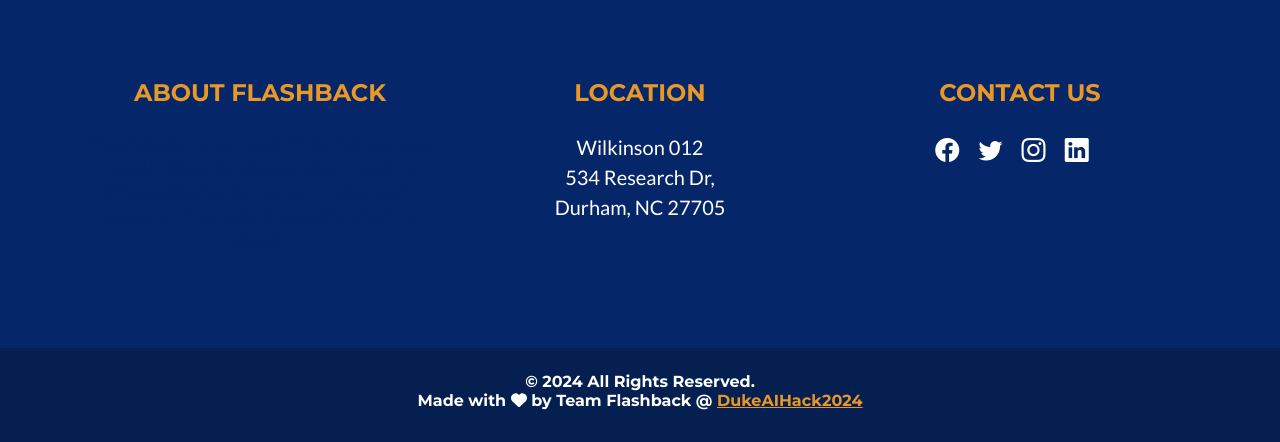
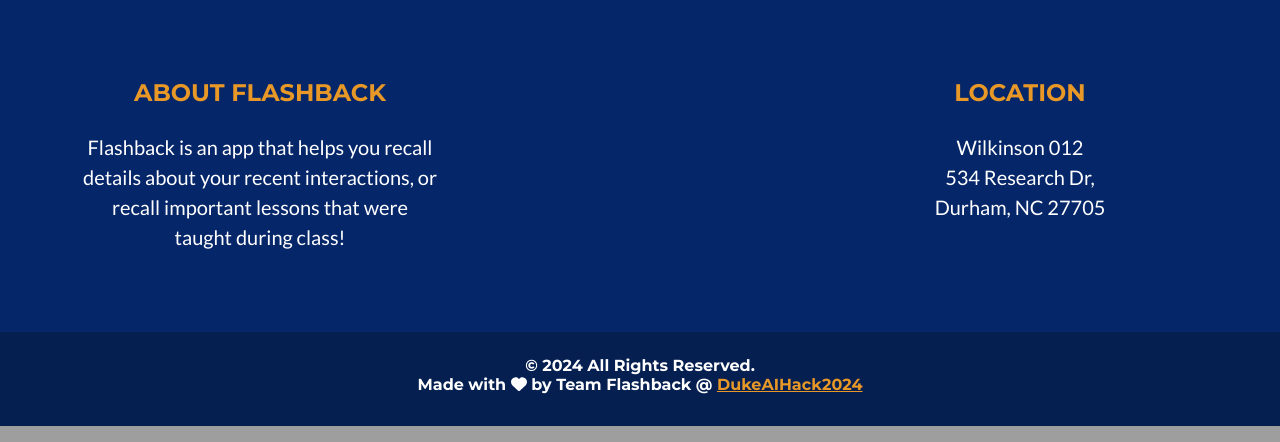
Before and after one commit to theorignalmapdcodex/2024AIHackathon-mapdscopy, a Flask app: page / in a window 1280 px wide. Shown: the part 887-1329 px from the top of the page. Run offline with Flask 2, Linux system fonts and the light colour scheme; some libraries are stand-ins or nearby versions.

Commit message:
Updated website

```diff
--- a/flashback/flask/templates/index.html
+++ b/flashback/flask/templates/index.html
@@ -85,11 +85,23 @@
                     <!-- Footer Location-->
                     <div class="col-lg-4 mb-5 mb-lg-0">
                         <h4 class="text-uppercase mb-4" style="color: #e79827">About FlashBack</h4>
-                        <h3 class="lead mb-0">
+                        <p class="lead mb-0">
                             Flashback is an app that helps you recall details about your recent interactions, or recall important lessons that were taught during class!
                         </p>
                     </div>
-                    <!-- Footer Social Icons-->
+
+
+                    <!-- Social Icons -->
+                    <div class="col-lg-4 social-icons">
+                        <!-- <h4 class="text-uppercase mb-4" style="color: #e79827">Contact Us</h4>
+                            <a href="https://web.facebook.com/michael.agyemanprempeh.5" class="me-3"><i class="bi bi-facebook fs-4"></i></a>
+                            <a href="https://twitter.com/map_dankwah" class="me-3"><i class="bi bi-twitter fs-4"></i></a>
+                            <a href="https://www.instagram.com/theoriginalmapd/" class="me-3"><i class="bi bi-instagram fs-4"></i></a>
+                            <a href="https://www.linkedin.com/in/michael-agyeman-prempeh-87a39915b/" class="me-3"><i class="bi bi-linkedin fs-4"></i></a> -->
+                    </div>
+                    <!-- Footer About Text-->
+
+                     <!-- Footer Social Icons-->
                     <div class="col-lg-4 mb-5 mb-lg-0">
                         <h4 class="text-uppercase mb-4" style="color: #e79827">Location</h4>
                         <p class="lead mb-0">
@@ -98,19 +110,11 @@
                             Durham, NC 27705
                         </p>
                     </div>
-                    <!-- Footer About Text-->
 
                     <!-- Add Bootstrap Icons CDN -->
                     <link rel="stylesheet" href="https://cdn.jsdelivr.net/npm/bootstrap-icons@1.11.2/font/bootstrap-icons.css">
 
-                    <!-- Social Icons -->
-                    <div class="col-lg-4 social-icons">
-                        <h4 class="text-uppercase mb-4" style="color: #e79827">Contact Us</h4>
-                            <a href="https://web.facebook.com/michael.agyemanprempeh.5" class="me-3"><i class="bi bi-facebook fs-4"></i></a>
-                            <a href="https://twitter.com/map_dankwah" class="me-3"><i class="bi bi-twitter fs-4"></i></a>
-                            <a href="https://www.instagram.com/theoriginalmapd/" class="me-3"><i class="bi bi-instagram fs-4"></i></a>
-                            <a href="https://www.linkedin.com/in/michael-agyeman-prempeh-87a39915b/" class="me-3"><i class="bi bi-linkedin fs-4"></i></a>
-                    </div>
+
 
                 </div>
             </div>
```
